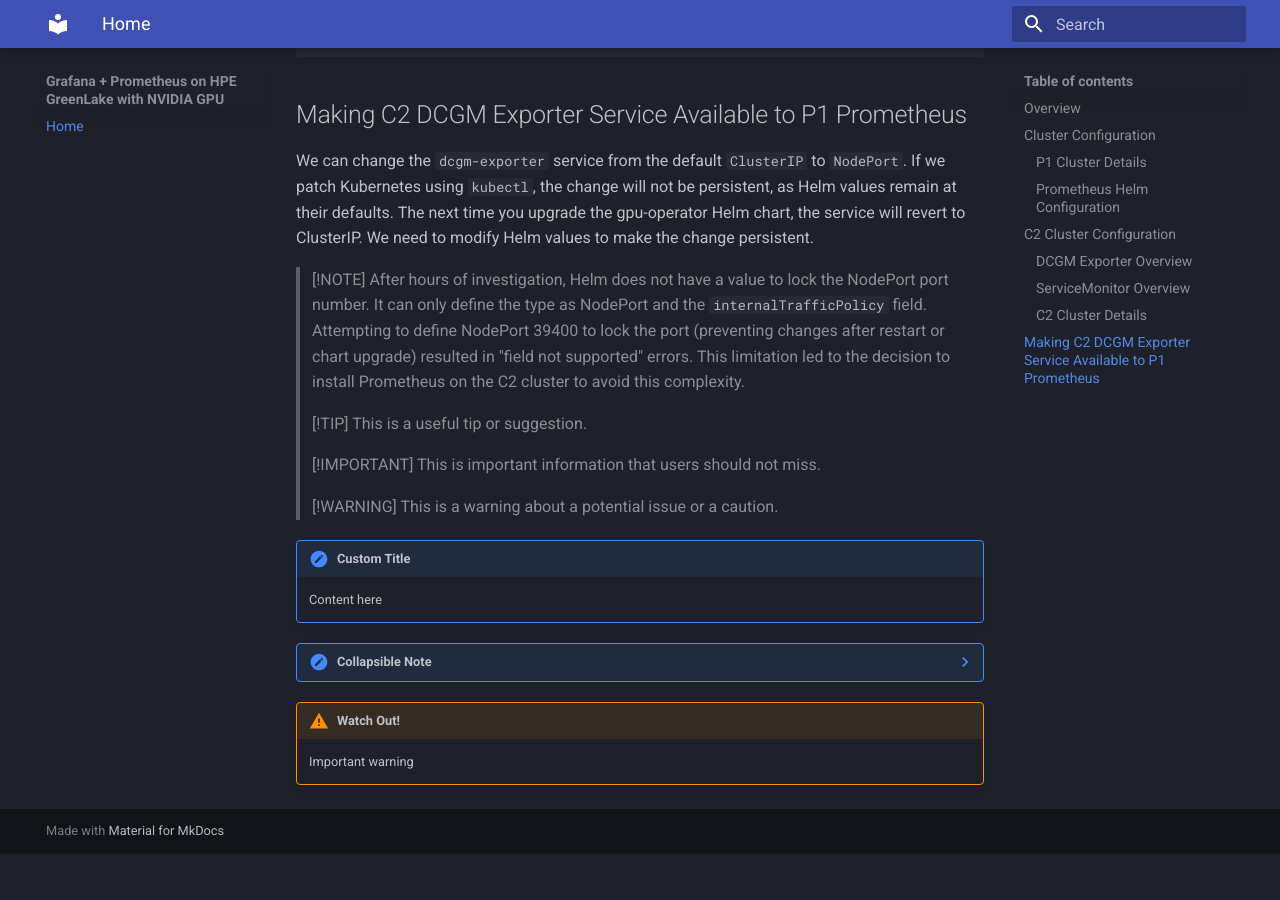
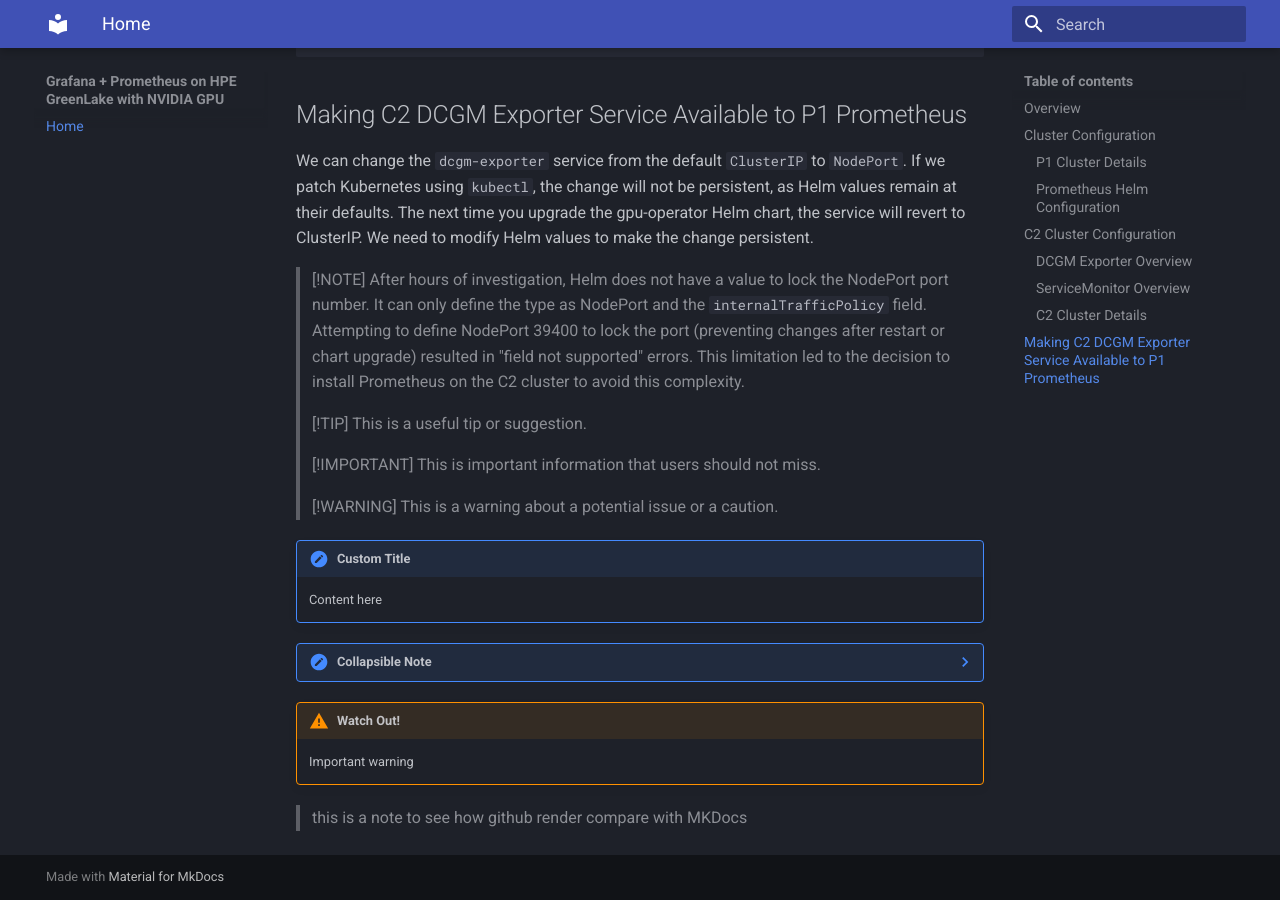
Before and after one commit to hjma29/grafana-prometheus-hpe-greenlake-com-nvidia, an MkDocs documentation site: the page built from docs/whitepaper.md, in a window 1280 px wide and 900 px high, scrolled down 3911 px. Built offline with MkDocs 1.6.1 and Material for MkDocs 9.7.7, drawn with Linux system fonts in a browser that asks for light colours; before the commit the page ends 4765 px from its top, so only the background shows below that.

Commit message:
251007-10:45 on mini4

```diff
--- a/docs/whitepaper.md
+++ b/docs/whitepaper.md
@@ -188,3 +188,5 @@ We can change the `dcgm-exporter` service from the default `ClusterIP` to `NodeP
 
 !!! warning "Watch Out!"
     Important warning
+
+> this is a note to see how github render compare with MKDocs
```
